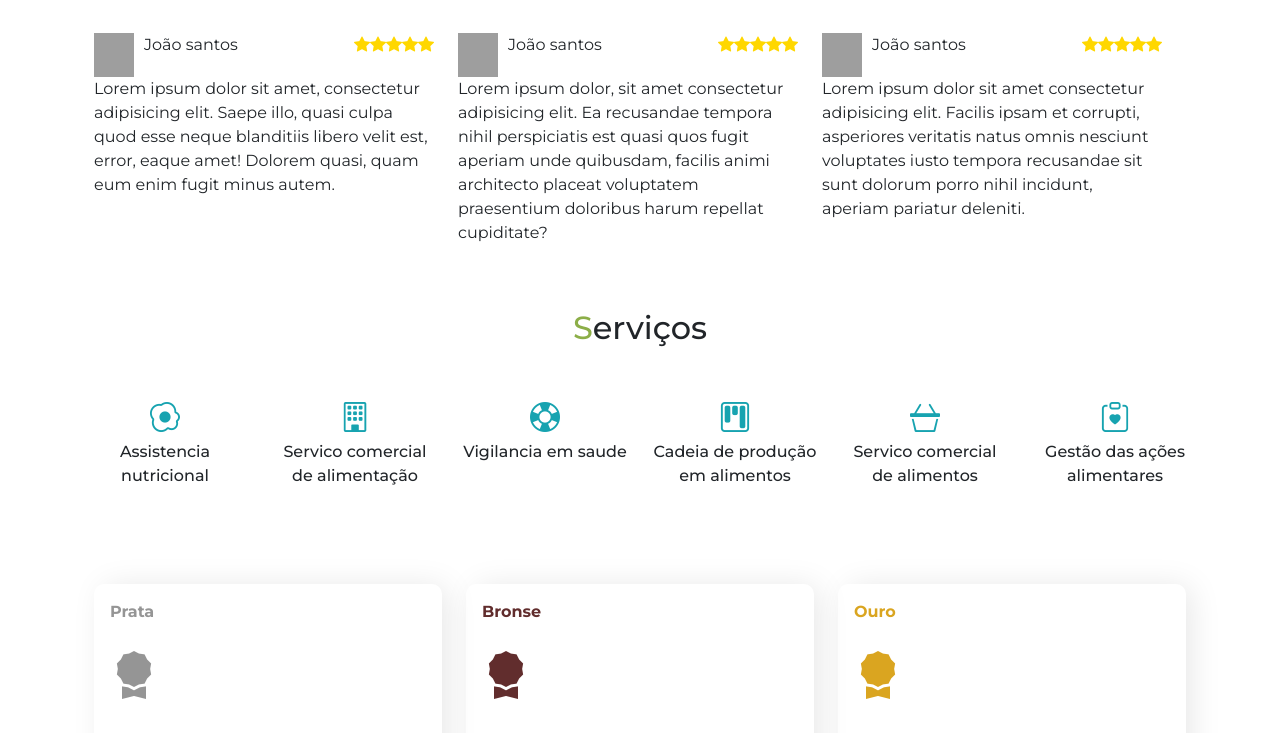
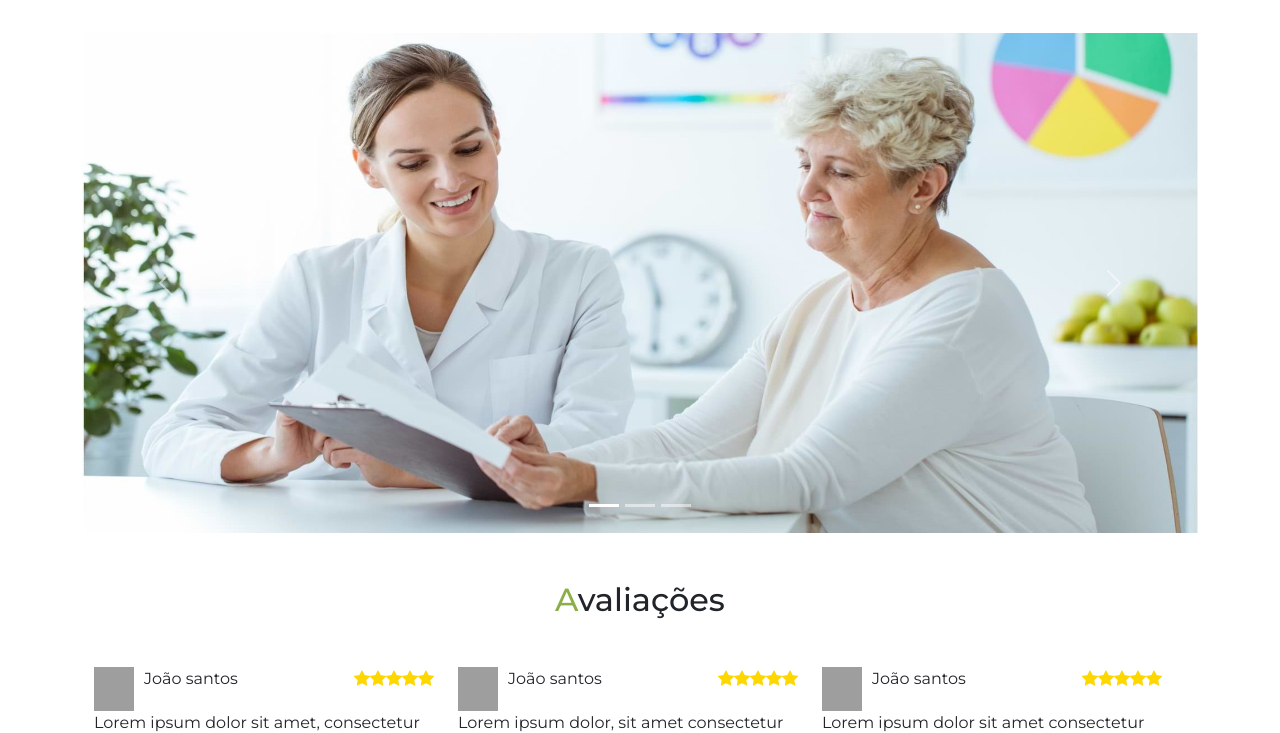
Before and after one commit to Andrei992-dev/LandPage_Nutri, a plain HTML site: page index.html in a window 1280 px wide. Shown: the part 667-1400 px from the top of the page. Drawn offline with nearby package versions, Linux system fonts and the light colour scheme; grey boxes are pictures that could not be loaded; a script that the page names is missing.

Commit message:
ifreme e carroseu

```diff
--- a/index.html
+++ b/index.html
@@ -59,6 +59,36 @@
                     </div>
                 </div>
 
+            </div>
+        </section>
+        <section class="container">
+            <h2 class="text-center mt-5 mb-5 container-fluid"><span style="color: #8CAE48;">E</span>ntrevistas</h2>
+            <div id="carouselExampleIndicators" class="carousel slide">
+                <div class="carousel-indicators">
+                  <button type="button" data-bs-target="#carouselExampleIndicators" data-bs-slide-to="0" class="active" aria-current="true" aria-label="Slide 1"></button>
+                  <button type="button" data-bs-target="#carouselExampleIndicators" data-bs-slide-to="1" aria-label="Slide 2"></button>
+                  <button type="button" data-bs-target="#carouselExampleIndicators" data-bs-slide-to="2" aria-label="Slide 3"></button>
+                </div>
+                <div class="carousel-inner">
+                  <div class="carousel-item active">
+                    <img src="consulta1.jpg" height="500" class="d-block w-100" alt="...">
+                  </div>
+                  <div class="carousel-item">
+                    <img src="consulta2.jpeg" height="500" class="d-block w-100" alt="...">
+                  </div>
+                  <div class="carousel-item">
+                    <iframe class="d-block w-100" width="853" height="480" src="https://www.youtube.com/embed/ZtgcWbcIWy4" title="Uma Jornada Dentro Do Corpo Humano" frameborder="0" allow="accelerometer; autoplay; clipboard-write; encrypted-media; gyroscope; picture-in-picture; web-share" allowfullscreen></iframe>
+                  </div>
+                </div>
+                <button class="carousel-control-prev" type="button" data-bs-target="#carouselExampleIndicators" data-bs-slide="prev">
+                  <span class="carousel-control-prev-icon" aria-hidden="true"></span>
+                  <span class="visually-hidden">Previous</span>
+                </button>
+                <button class="carousel-control-next" type="button" data-bs-target="#carouselExampleIndicators" data-bs-slide="next">
+                  <span class="carousel-control-next-icon" aria-hidden="true"></span>
+                  <span class="visually-hidden">Next</span>
+                </button>
+              </div>
             </div>
         </section>
         <section class="container">
```
Also changed, not shown: consulta1.jpg (added), consulta2.jpeg (added), index.css (line endings or trailing spaces).
